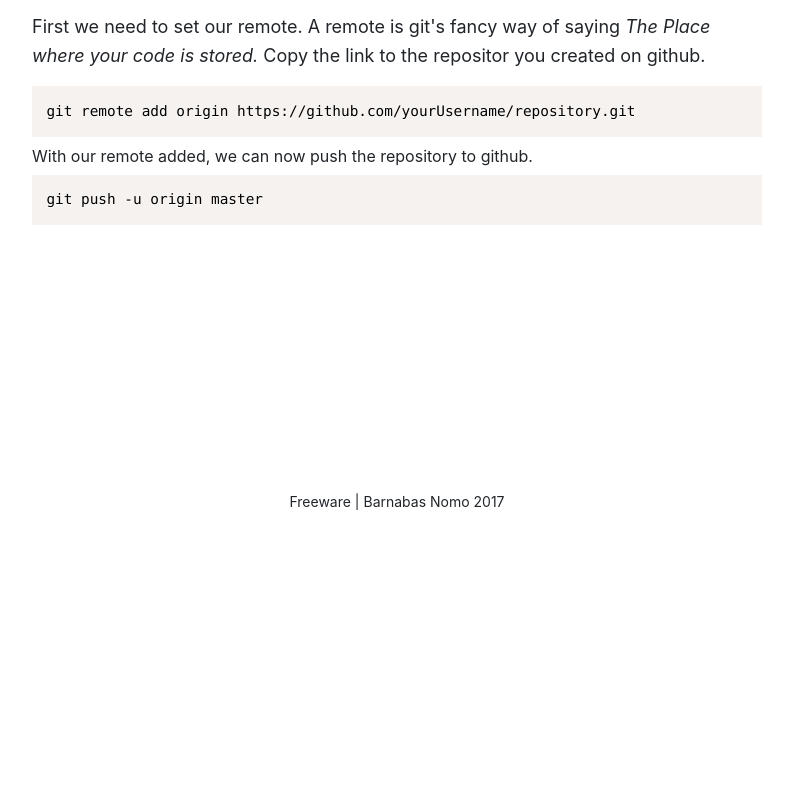
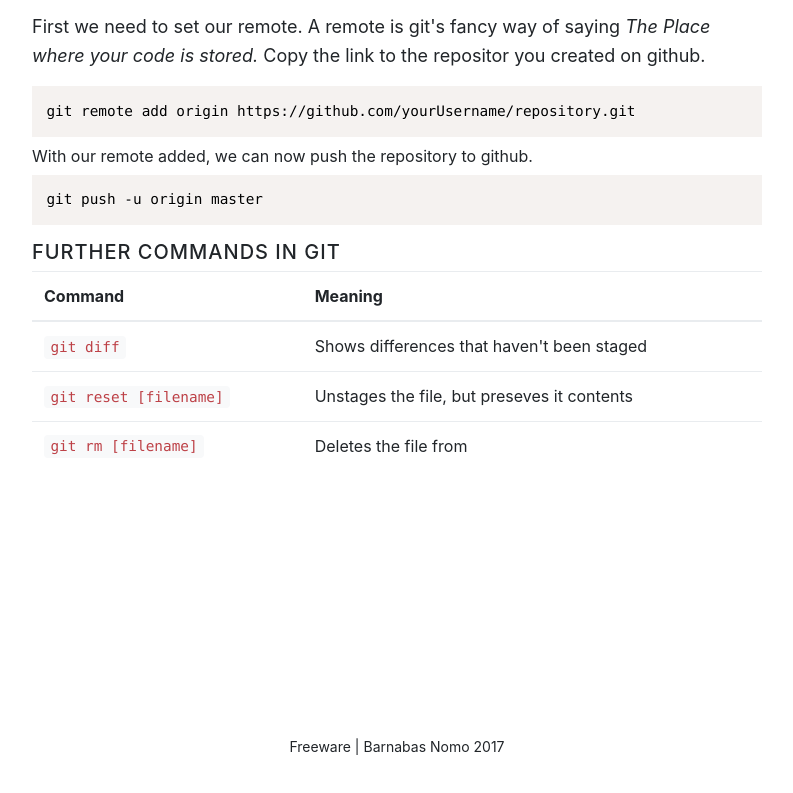
Before and after one commit to Kowus/git-started, a website with bundled scripts: page index.html in a window 1280 px wide. Shown: the part 4503-5296 px from the top of the page, without its empty margins (243-1036 px from the left). Before the commit the page ends 5067 px from the top, so only its background shows below. Built offline with nearby package versions, Linux system fonts and the light colour scheme.

Commit message:
internets

```diff
--- a/index.html
+++ b/index.html
@@ -194,6 +194,29 @@
               <pre class="language-bash"><code>git remote add origin https://github.com/yourUsername/repository.git</code></pre> With our remote added, we can now push the repository to github.
               <pre class="language-bash"><code>git push -u origin master</code></pre>
             </p>
+            <h5>Further Commands in Git</h5>
+            <table class="table table-hover">
+              <thead>
+                <tr>
+                  <th>Command</th>
+                  <th>Meaning</th>
+                </tr>
+              </thead>
+              <tbody>
+                <tr>
+                  <td><code>git diff</code></td>
+                  <td>Shows differences that haven't been staged</td>
+                </tr>
+                <tr>
+                  <td><code>git reset [filename]</code></td>
+                  <td>Unstages the file, but preseves it contents</td>
+                </tr>
+                <tr>
+                  <td><code>git rm [filename]</code></td>
+                  <td>Deletes the file from</td>
+                </tr>
+              </tbody>
+            </table>
         </div>
       </div>
     </div>
```
